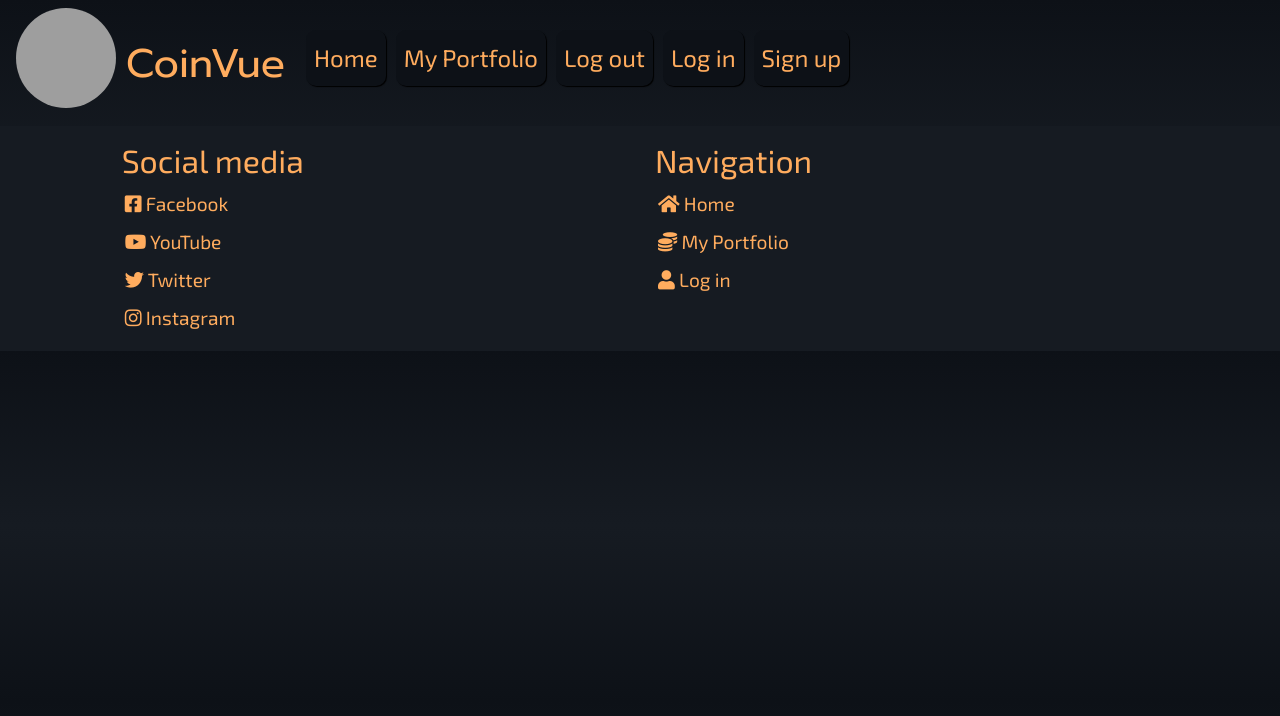
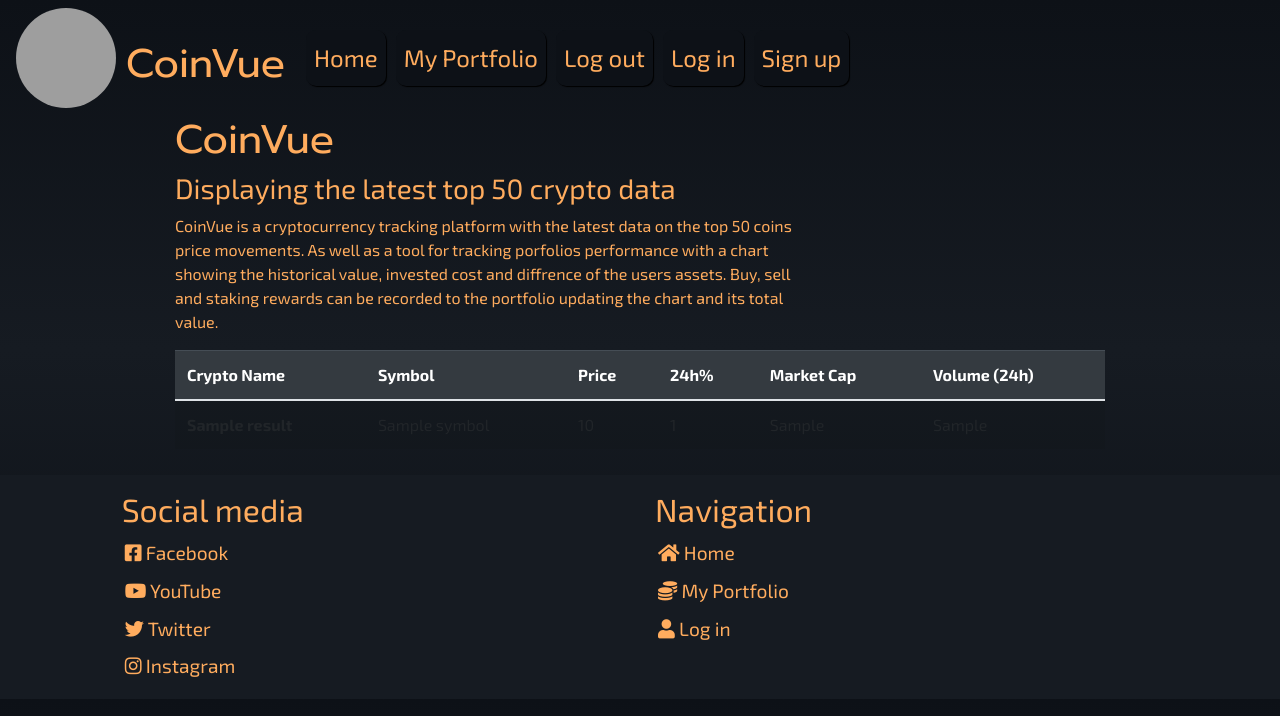
Before and after one commit to luke2533/coin-vue, a Flask app: template templates/index.html in a window 1280 px wide. Shown: the top 716 px of the page. Run offline with Flask 2, Linux system fonts and the light colour scheme; the template is opened without the code that fills it: most values are stand-ins (such as "Sample title", 1, 10 or a date in 2020); some libraries are stand-ins or nearby versions; grey boxes are pictures that could not be loaded.

Commit message:
Home page displays top 100 cryptos

```diff
--- a/app.py
+++ b/app.py
@@ -4,10 +4,14 @@ from flask import (
     redirect, request, session, url_for)
 from flask_pymongo import PyMongo
 from bson.objectid import ObjectId
+from coinvue import Crypto
+import requests
 if os.path.exists("env.py"):
     import env
 
 app = Flask(__name__)
+
+crypto = Crypto()
 
 app.config["MONGO_DBNAME"] = os.environ.get("MONGO_DBNAME")
 app.config["MONGO_URI"] = os.environ.get("MONGO_URI")
@@ -21,7 +25,9 @@ mongo = PyMongo(app)
 
 @app.route("/coinvue")
 def coinvue():
-    return render_template("index.html")
+    results = crypto.crypto_top_100()
+
+    return render_template("index.html", results=results)
 
 
 if __name__ == "__main__":
--- a/requirements.txt
+++ b/requirements.txt
@@ -5,5 +5,6 @@ Flask-PyMongo==2.3.0
 heroku==0.1.4
 itsdangerous==2.1.2
 pymongo==4.0.2
+python-coincap==0.0.3
 python-dateutil==1.5
 Werkzeug==2.1.1
--- a/templates/index.html
+++ b/templates/index.html
@@ -1,3 +1,47 @@
 {% extends "base.html" %}
 {% block content %}
+
+    <div class="container-fluid">
+        <div class="row justify-content-center">
+            <div class="col-9">
+                <h1>CoinVue</h1>
+                <h3>Displaying the latest top 50 crypto data</h3>
+                <div class="col-8" style="padding: 0px;">
+                    <p>CoinVue is a cryptocurrency tracking platform with the latest data on the top 50 coins price movements.
+                        As well as a tool for tracking porfolios performance with a chart showing the historical value,
+                        invested cost and diffrence of the users assets. Buy, sell and staking rewards can be recorded to
+                        the portfolio updating the chart and its total value.
+                    </p>
+                </div>
+
+                <table class="table table-striped">
+                    <thead class="table-dark">
+                        <tr>
+                            <th scope="col"><strong>Crypto Name</strong></th>
+                            <th scope="col">Symbol</th>
+                            <th scope="col">Price</th>
+                            <th scope="col">24h%</th>
+                            <th scope="col">Market Cap</th>
+                            <th scope="col">Volume (24h)</th>
+                        </tr>
+                    </thead>
+
+                    <tbody class="">
+                        {% for result in results %}
+                            <tr>
+                                <td><strong class="">{{ result.name }}</strong></td>
+                                <td>{{ result.symbol }}</td>
+                                <td>{{ result.priceUsd }}</td>
+                                <td>{{ result.changePercent24Hr }}</td>
+                                <td>{{ result.marketCapUsd }}</td>
+                                <td>{{ result.volumeUsd24Hr }}</td>
+                            </tr>
+                        {% endfor %}
+                    </tbody>
+                </table>
+
+            </div>
+        </div>
+    </div>
+
 {% endblock %}
```
Also changed, not shown: coinvue.py (added, +46 -0 lines), README.md.
